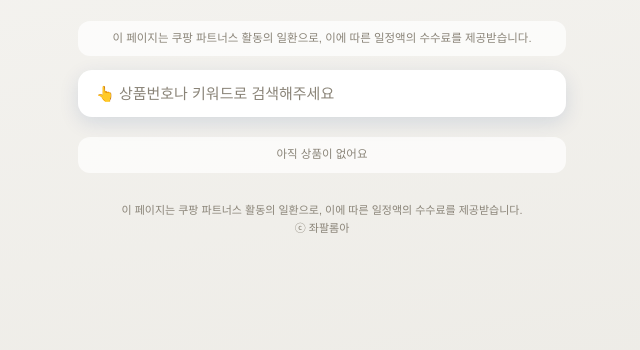
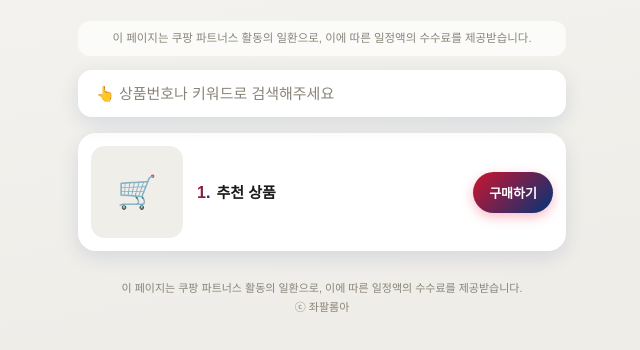
Before and after one commit to shop1649/zpr, a plain HTML site: page index.html in a window 1280 px wide. Shown: the part 184-534 px from the top of the page, without its empty margins (318-958 px from the left). Drawn offline with Linux system fonts and the light colour scheme.

Commit message:
상품 갱신 2026-09-06 17:48

```diff
--- a/index.html
+++ b/index.html
@@ -63,7 +63,11 @@ footer{margin-top:28px;text-align:center;font-size:11px;color:var(--sub);line-he
 <div class="notice">이 페이지는 쿠팡 파트너스 활동의 일환으로, 이에 따른 일정액의 수수료를 제공받습니다.</div>
 <input class="search" id="q" type="search" placeholder="👆 상품번호나 키워드로 검색해주세요"
  oninput="for(const c of document.querySelectorAll('.card'))c.style.display=c.dataset.k.includes(this.value.trim().toLowerCase())?'':'none'">
-<div class="notice">아직 상품이 없어요</div>
+<a class="card" data-k="1 추천 상품" href="https://link.coupang.com/a/gOYD0zow9c" target="_blank" rel="noopener sponsored">
+  <div class="thumb-fallback">🛒</div>
+  <div class="info"><div class="name"><span class="no">1.</span> 추천 상품</div></div>
+  <span class="btn">구매하기</span>
+</a>
 <footer>이 페이지는 쿠팡 파트너스 활동의 일환으로, 이에 따른 일정액의 수수료를 제공받습니다.<br>ⓒ 좌팔롬아</footer>
 </div>
 </body></html>
```
